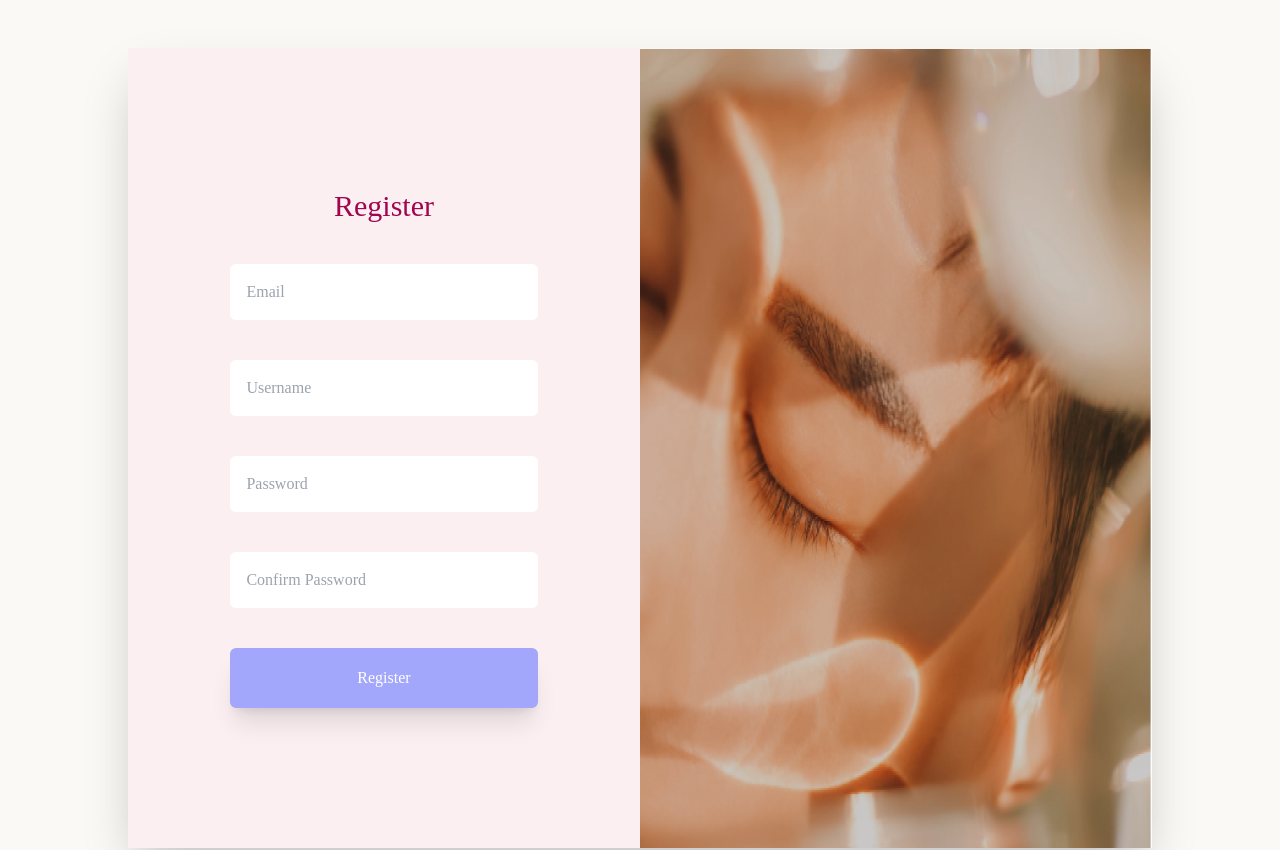
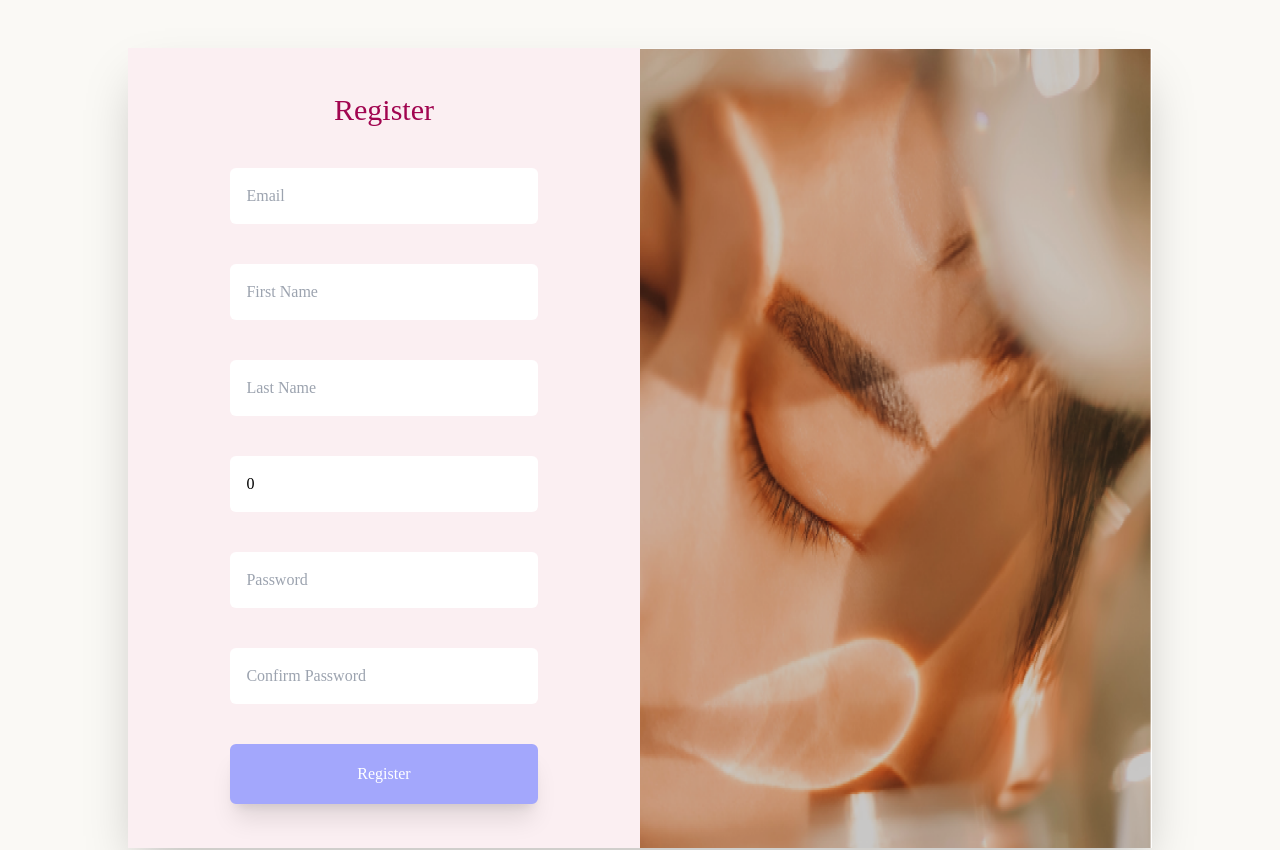
Before and after one commit to ArtisAdemi/KozmetikaLotus, a React (Create React App) app in the folder client/: page /register in a window 1280 px wide. Shown: the top 850 px of the page. Built offline with nearby package versions, Linux system fonts and the light colour scheme; no server answers.

Commit message:
handled user registration with new values

```diff
--- a/client/src/components/ProductSlider.jsx
+++ b/client/src/components/ProductSlider.jsx
@@ -28,6 +28,9 @@ const ProductSlider = ({ category, uniqueCategories }) => {
     speed: 650,
     vertical: false,
     horizontal: true,
+    arrows: false,
+    autoplay:true,
+    autoplaySpeed: 1500,
     slidesToShow: products.length > 0 ? Math.min(products.length, 4) : 1,
     slidesToScroll: 1,
     lazyLoad: 'ondemand',
--- a/client/src/pages/Register.jsx
+++ b/client/src/pages/Register.jsx
@@ -9,7 +9,11 @@ const Register = () => {
 
     const validationSchema = yup.object({
         email: yup.string().email('Invalid email format').required('Email is required'),
-        username: yup.string().required('Username is required'),
+        firstName: yup.string().required('First Name is required'),
+        lastName: yup.string().required('Last Name is required'),
+        phoneNumber: yup.string()
+        .matches(/^[0-9]/, 'Phone number must contain only numbers')
+        .required('Phone Number is required'),
         password: yup.string().min(8, 'Password must be at least 8 characters').required('Password is required'),
         confirmPassword: yup.string().min(8, 'Confirm Password must be at least 8 characters').oneOf([yup.ref('password'), null], 'Passwords must match').required('Confirm Password is required'),
     });
@@ -17,7 +21,9 @@ const Register = () => {
     const formik = useFormik({
         initialValues: {
             email: '',
-            username: '',
+            firstName: '',
+            lastName: '',
+            phoneNumber: 0,
             role: 'user',
             password: '',
             confirmPassword: '',
@@ -26,7 +32,9 @@ const Register = () => {
         onSubmit:async (values) => {
             let userData = {
                 email: values.email,
-                username: values.username,
+                firstName: values.firstName,
+                lastName: values.lastName,
+                phoneNumber: values.phoneNumber,
                 role: values.role,
                 password: values.password
             }
@@ -61,9 +69,19 @@ const Register = () => {
                             <h2 className='w-[60%] text-red-500 text-sm -mt-10 mx-auto'>{formik.errors.email}</h2>}
 
                             <input className='rounded-md p-3 md:p-4 placeholder-gray-400 w-[60%] mx-auto'
-                            type="text" name="username" placeholder="Username" onChange={formik.handleChange} value={formik.values.username} />
-                            {formik.errors.username && formik.touched.username &&
-                            <h2 className='w-[60%] text-red-500 text-sm -mt-10 mx-auto'>{formik.errors.username}</h2>}
+                            type="text" name="firstName" placeholder="First Name" onChange={formik.handleChange} value={formik.values.firstName} />
+                            {formik.errors.firstName && formik.touched.firstName &&
+                            <h2 className='w-[60%] text-red-500 text-sm -mt-10 mx-auto'>{formik.errors.firstName}</h2>}
+
+                            <input className='rounded-md p-3 md:p-4 placeholder-gray-400 w-[60%] mx-auto'
+                            type="text" name="lastName" placeholder="Last Name" onChange={formik.handleChange} value={formik.values.lastName} />
+                            {formik.errors.lastName && formik.touched.lastName &&
+                            <h2 className='w-[60%] text-red-500 text-sm -mt-10 mx-auto'>{formik.errors.lastName}</h2>}
+
+                            <input className='rounded-md p-3 md:p-4 placeholder-gray-400 w-[60%] mx-auto'
+                            type="tel" name="phoneNumber" placeholder="Phone Number" onChange={formik.handleChange} value={formik.values.phoneNumber} />
+                            {formik.errors.phoneNumber && formik.touched.phoneNumber &&
+                            <h2 className='w-[60%] text-red-500 text-sm -mt-10 mx-auto'>{formik.errors.phoneNumber}</h2>}
 
                             <input className='rounded-md p-3 md:p-4 placeholder-gray-400 w-[60%] mx-auto'
                             type="password" name="password" placeholder="Password" onChange={formik.handleChange} value={formik.values.password} />
```
Also changed, not shown: 1 other file (tests, documents, lock files or other folders).
